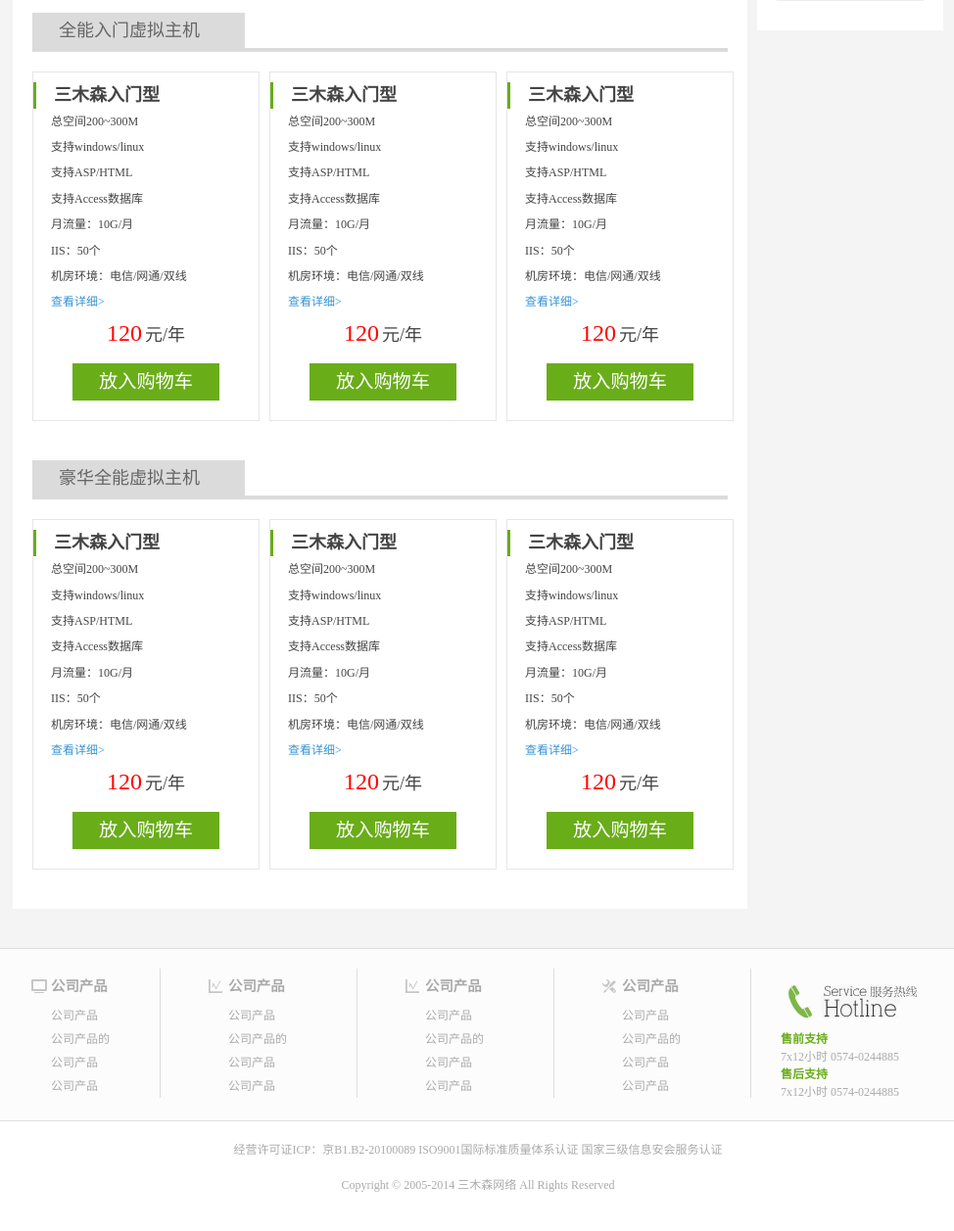
After one commit to yysamson/idc-html, a PHP site: page /product-detal.php in a window 1280 px wide. The commit adds this page. Shown: the part 549-1806 px from the top of the page at 98% size, without its empty margins (152-1126 px from the left). Run offline with PHP 8.4, Linux system fonts and the light colour scheme.

Commit message:
产品页面

```diff
--- a/css/base.css
+++ b/css/base.css
@@ -88,6 +88,7 @@ table{
 }
 td{
     height:40px;
+    text-align: center;
 }
 
 table.tab_css_1{
--- a/css/color.css
+++ b/css/color.css
@@ -9,6 +9,9 @@ bg-cl-
 
 .cl-black {
     color: #000
+}
+.cl-gray-light{
+    color: #666;
 }
 
 .cl-red {
--- a/css/layout.css
+++ b/css/layout.css
@@ -199,7 +199,6 @@ button.tijiao{
 .remen{
     margin: 20px 0;
 }
-
 .chaxun-remen{
     font-size: 1.2em;
     margin-top: 8px;
@@ -207,7 +206,6 @@ button.tijiao{
 
 .chaxun-1{
     margin-top: 8px;
-
 
 }
 
@@ -227,9 +225,6 @@ select{
     margin-top: 15px;
 }
 
-
-
-
 #tabs-2 ul{
     line-height: 2em;
     list-style: none;
@@ -238,3 +233,81 @@ select{
 #tabs{
     margin-bottom: 30px;
 }
+.xiangqing{
+    margin: 20px 20px;
+}
+
+.xiangqing-name{
+    font-size: 2.2em;
+    font-weight: 900;
+}
+.xiangqing-content{
+    padding-top: 15px;
+}
+
+.xiangqing-shuoming ul{
+    list-style: none;
+    line-height: 2em;
+}
+.xiangqing-jiage{
+    font-size: 1.6em;
+    font-family: 微软雅黑;
+    padding:5px 10px;
+}
+.xiangqing-buy{
+    margin-top: 13px;
+}
+
+.xiangqiang-product{
+    margin: 20px 0 20px 0;
+}
+
+.product-name{
+    border-bottom: 4px #dbdbdb solid;
+}
+.product-name ul{
+    list-style: none;
+    font-size: 1.5em;
+    margin: 0;
+    line-height: 2em;
+}
+
+.product-border{
+   border: 1px #e6e6e6 solid;
+    padding-bottom: 20px;
+    margin-top: 20px;
+
+}
+
+.product-content-name{
+    border-left:3px #68ad19 solid ;
+    margin-top: 10px;
+}
+.product-content-name ul{
+    margin: 0;
+}
+.product-content-name ul li{
+    font-size: 1.5em;
+    margin: 0;
+    list-style: none;
+    font-weight: 900;
+}
+.product-content-contene ul{
+    margin: 0;
+}
+.product-content-contene ul li{
+    list-style: none;
+    line-height: 2.2em;
+}
+.product-price{
+   text-align: center;
+}
+.product-price1{
+    font-size: 2em;
+}
+.product-price2{
+    font-size: 1.5em;
+}
+.aside-help{
+    padding-left: 20px;
+}
--- /dev/null
+++ b/product-detal.php
@@ -0,0 +1,213 @@
+<?php include 'header.php' ?>
+
+<div class="container">
+    <main class="span-19 ">
+        <div class="xiangqing span-19">
+
+                <span class="xiangqing-name span-18"> 商务II型</span>
+                <span class="xiangqing-content span-18">
+                    <span class="span-3"><img src="images/pic.jpg"/></span>
+                    <span class="span-15 last xiangqing-shuoming ">
+                        <ul>
+                            <li> 操作系统：  Windows（2008）/Linux（Aliyun Linux 64位）</li>
+                            <li>  支持语言：  ASP、ASP.NET1.0/2.0/3.5/4.0、PHP4/5、HTML、WAP、Perl5、独立cgi-bin</li>
+                            <li> 数据库：  ACCESS（50M）、SQL Server2008（150M）、MySQL 5.0.77（150M）</li>
+                            <li>  独立网页空间：  1.5G（含数据库空间)</li>
+                            <li><a class="cl-blue-light">查看详细></a></li>
+                            <select class="span-4 xiangqing-jiage cl-red">
+                                <option>1年48.00元</option>
+                                <option>1年48.00元</option>
+                                <option>1年48.00元</option>
+                                <option>1年48.00元</option>
+                            </select>
+                            <button class="btn span-4 last xiangqing-buy">放入购物车</button>
+                        </ul>
+                    </span>
+                </span>
+
+            <div class="span-19 xiangqiang-product">
+                <span class="span-18 product-name">
+                    <ul class="span-5 bg-cl-gray cl-gray-light">
+                        <li>全能入门虚拟主机</li>
+                    </ul>
+                </span>
+
+                <span class="span-19">
+
+                    <span class="span-6 product-border ">
+                        <span class="product-content-name span-6"><ul><li>三木森入门型</li></ul></span>
+                        <span class="product-content-contene">
+                            <ul>
+                                <li>总空间200~300M</li>
+                                <li> 支持windows/linux</li>
+                                <li> 支持ASP/HTML</li>
+                                <li> 支持Access数据库</li>
+                                <li> 月流量：10G/月</li>
+                                <li> IIS：50个</li>
+                                <li> 机房环境：电信/网通/双线</li>
+                                <li><a class="cl-blue-light">查看详细></a></li>
+                            </ul>
+                        </span>
+                        <span class="span-6 product-price">
+                            <span class="cl-red product-price1">120</span>
+                            <span class="product-price2">元/年</span>
+                        </span>
+                        <span class="span-4 prepend-1">
+                            <button class="btn span-4 last xiangqing-buy">放入购物车</button>
+                        </span>
+                    </span>
+
+                      <span class="span-6 product-border ">
+                        <span class="product-content-name span-6"><ul><li>三木森入门型</li></ul></span>
+                        <span class="product-content-contene">
+                            <ul>
+                                <li>总空间200~300M</li>
+                                <li> 支持windows/linux</li>
+                                <li> 支持ASP/HTML</li>
+                                <li> 支持Access数据库</li>
+                                <li> 月流量：10G/月</li>
+                                <li> IIS：50个</li>
+                                <li> 机房环境：电信/网通/双线</li>
+                                <li><a class="cl-blue-light">查看详细></a></li>
+                            </ul>
+                        </span>
+                        <span class="span-6 product-price">
+                            <span class="cl-red product-price1">120</span>
+                            <span class="product-price2">元/年</span>
+                        </span>
+                        <span class="span-4 prepend-1">
+                            <button class="btn span-4 last xiangqing-buy">放入购物车</button>
+                        </span>
+                    </span>
+
+                     <span class="span-6 product-border ">
+                        <span class="product-content-name span-6"><ul><li>三木森入门型</li></ul></span>
+                        <span class="product-content-contene">
+                            <ul>
+                                <li>总空间200~300M</li>
+                                <li> 支持windows/linux</li>
+                                <li> 支持ASP/HTML</li>
+                                <li> 支持Access数据库</li>
+                                <li> 月流量：10G/月</li>
+                                <li> IIS：50个</li>
+                                <li> 机房环境：电信/网通/双线</li>
+                                <li><a class="cl-blue-light">查看详细></a></li>
+                            </ul>
+                        </span>
+                        <span class="span-6 product-price">
+                            <span class="cl-red product-price1">120</span>
+                            <span class="product-price2">元/年</span>
+                        </span>
+                        <span class="span-4 prepend-1">
+                            <button class="btn span-4 last xiangqing-buy">放入购物车</button>
+                        </span>
+                    </span>
+            </div>
+
+            <div class="span-19 xiangqiang-product">
+                <span class="span-18 product-name">
+                    <ul class="span-5 bg-cl-gray cl-gray-light">
+                        <li>豪华全能虚拟主机</li>
+                    </ul>
+                </span>
+
+                <span class="span-19">
+
+                    <span class="span-6 product-border ">
+                        <span class="product-content-name span-6"><ul><li>三木森入门型</li></ul></span>
+                        <span class="product-content-contene">
+                            <ul>
+                                <li>总空间200~300M</li>
+                                <li> 支持windows/linux</li>
+                                <li> 支持ASP/HTML</li>
+                                <li> 支持Access数据库</li>
+                                <li> 月流量：10G/月</li>
+                                <li> IIS：50个</li>
+                                <li> 机房环境：电信/网通/双线</li>
+                                <li><a class="cl-blue-light">查看详细></a></li>
+                            </ul>
+                        </span>
+                        <span class="span-6 product-price">
+                            <span class="cl-red product-price1">120</span>
+                            <span class="product-price2">元/年</span>
+                        </span>
+                        <span class="span-4 prepend-1">
+                            <button class="btn span-4 last xiangqing-buy">放入购物车</button>
+                        </span>
+                    </span>
+
+                      <span class="span-6 product-border ">
+                        <span class="product-content-name span-6"><ul><li>三木森入门型</li></ul></span>
+                        <span class="product-content-contene">
+                            <ul>
+                                <li>总空间200~300M</li>
+                                <li> 支持windows/linux</li>
+                                <li> 支持ASP/HTML</li>
+                                <li> 支持Access数据库</li>
+                                <li> 月流量：10G/月</li>
+                                <li> IIS：50个</li>
+                                <li> 机房环境：电信/网通/双线</li>
+                                <li><a class="cl-blue-light">查看详细></a></li>
+                            </ul>
+                        </span>
+                        <span class="span-6 product-price">
+                            <span class="cl-red product-price1">120</span>
+                            <span class="product-price2">元/年</span>
+                        </span>
+                        <span class="span-4 prepend-1">
+                            <button class="btn span-4 last xiangqing-buy">放入购物车</button>
+                        </span>
+                    </span>
+
+                     <span class="span-6 product-border ">
+                        <span class="product-content-name span-6"><ul><li>三木森入门型</li></ul></span>
+                        <span class="product-content-contene">
+                            <ul>
+                                <li>总空间200~300M</li>
+                                <li> 支持windows/linux</li>
+                                <li> 支持ASP/HTML</li>
+                                <li> 支持Access数据库</li>
+                                <li> 月流量：10G/月</li>
+                                <li> IIS：50个</li>
+                                <li> 机房环境：电信/网通/双线</li>
+                                <li><a class="cl-blue-light">查看详细></a></li>
+                            </ul>
+                        </span>
+                        <span class="span-6 product-price">
+                            <span class="cl-red product-price1">120</span>
+                            <span class="product-price2">元/年</span>
+                        </span>
+                        <span class="span-4 prepend-1">
+                            <button class="btn span-4 last xiangqing-buy">放入购物车</button>
+                        </span>
+                    </span>
+
+            </div>
+        </div>
+    </main>
+
+    <aside class="span-5 last">
+        <div class="aside-help span-4">
+            <ul class="side-menu-2">
+                <li class="header">新闻公告</li>
+                <li><a>新闻中心</a></li>
+                <li><a>新闻中心</a></li>
+                <li><a>新闻中心</a></li>
+                <li><a>新闻中心</a></li>
+            </ul>
+        </div>
+    </aside>
+    <aside class="span-5 last">
+        <div class="aside-help span-4">
+            <ul class="side-menu-2">
+                <li class="header">新闻公告</li>
+                <li><a>新闻中心</a></li>
+                <li><a>新闻中心</a></li>
+                <li><a>新闻中心</a></li>
+                <li><a>新闻中心</a></li>
+            </ul>
+        </div>
+    </aside>
+
+</div>
+<?php include 'footer.php' ?>
```
Also changed, not shown: yuming.php (+22 -22 lines).
